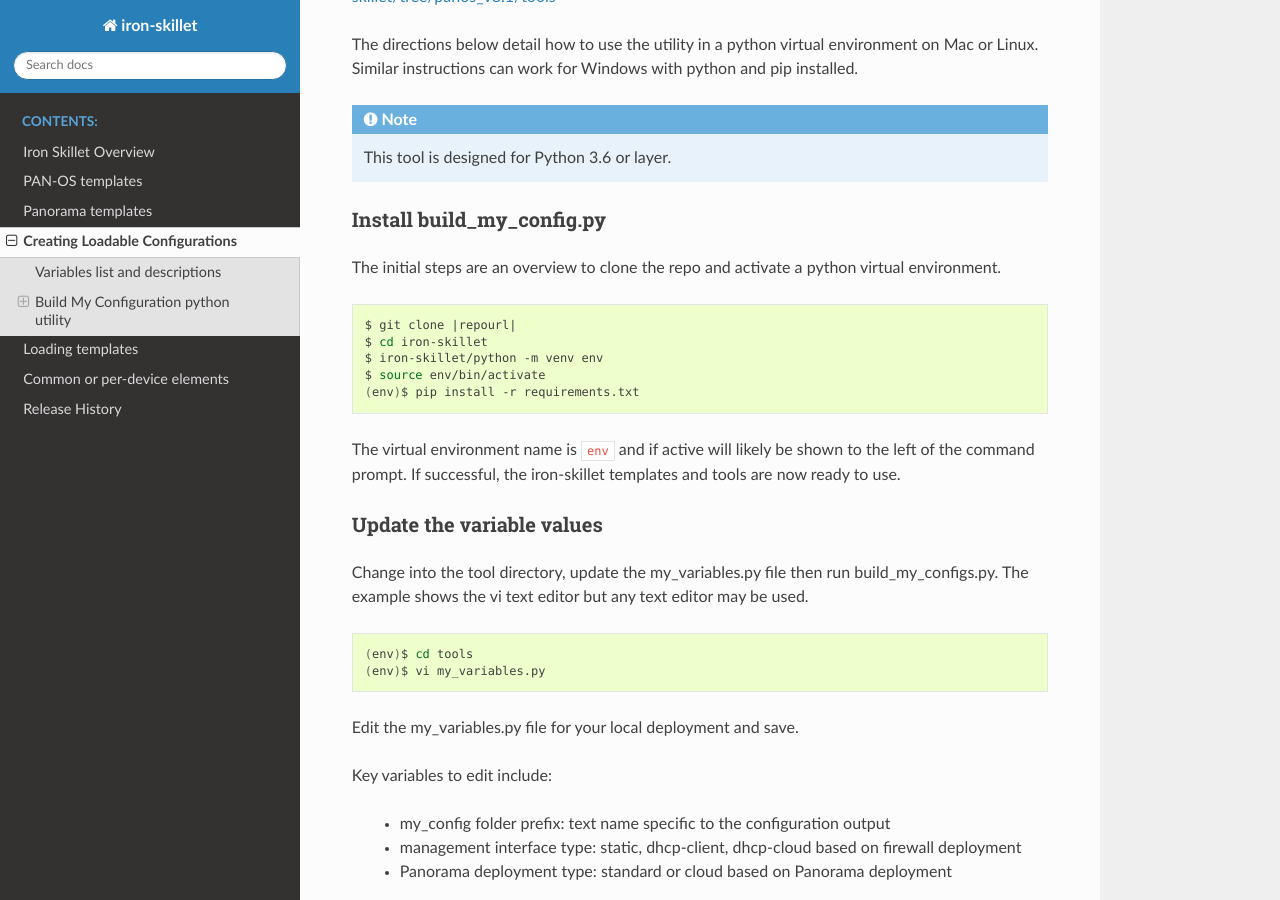
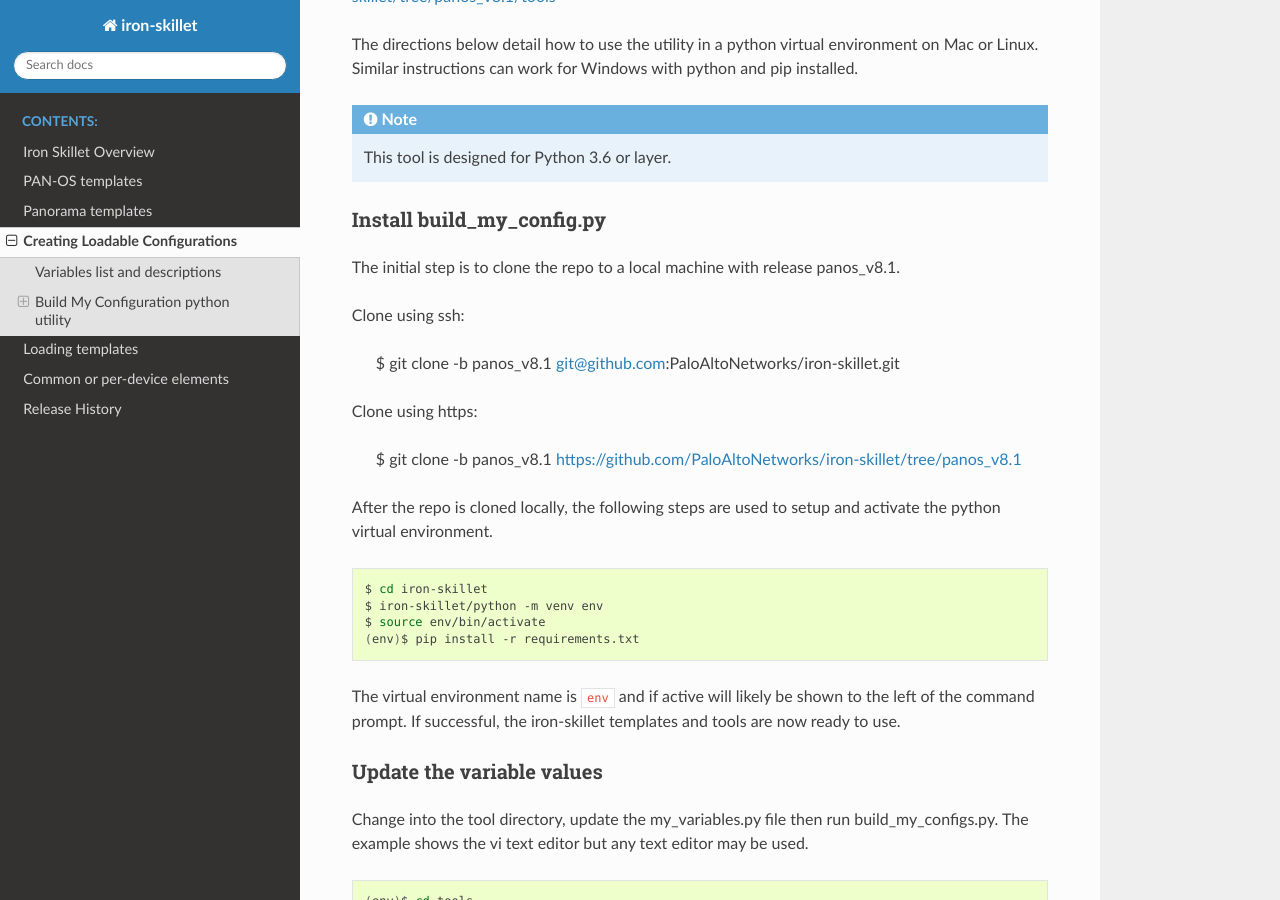
Before and after one commit to PaloAltoNetworks/iron-skillet, a Sphinx documentation site: the page built from docs/creating_loadable_configs.rst, in a window 1280 px wide and 900 px high, scrolled down 1698 px. Built offline with Sphinx 7.4.7 and the Read the Docs theme 2.0.0, drawn with Linux system fonts in a browser that asks for light colours.

Commit message:
fix clone statement for specific release branch

```diff
--- a/docs/conf.py
+++ b/docs/conf.py
@@ -165,8 +165,10 @@
 # load config file name that changes across repo and branches
 
 rst_prolog = """
+.. |branch| replace:: panos_v8.1
 .. |panosconfigfile| replace:: iron_skillet_day1_template.xml
 .. |panoramaconfigfile| replace:: iron_skillet_day1_template.xml
+.. |repourlssh| replace:: git@github.com:PaloAltoNetworks/iron-skillet.git
 .. |repourl| replace:: https://github.com/PaloAltoNetworks/iron-skillet/tree/panos_v8.1
 .. |repotools| replace:: https://github.com/PaloAltoNetworks/iron-skillet/tree/panos_v8.1/tools
 .. |panosxpaths| replace:: https://github.com/PaloAltoNetworks/iron-skillet/blob/panos_v8.1/templates/panos/panos_xpaths_list.py
--- a/docs/creating_loadable_configs.rst
+++ b/docs/creating_loadable_configs.rst
@@ -74,11 +74,22 @@
 
 .. highlight:: bash
 
-The initial steps are an overview to clone the repo and activate a python virtual environment.
+The initial step is to clone the repo to a local machine with release |branch|.
+
+Clone using ssh:
+
+    $ git clone -b |branch| |repourlssh|
+
+
+Clone using https:
+
+    $ git clone -b |branch| |repourl|
+
+
+After the repo is cloned locally, the following steps are used to setup and activate the python virtual environment.
 
 ::
 
-    $ git clone |repourl|
     $ cd iron-skillet
     $ iron-skillet/python -m venv env
     $ source env/bin/activate
```
